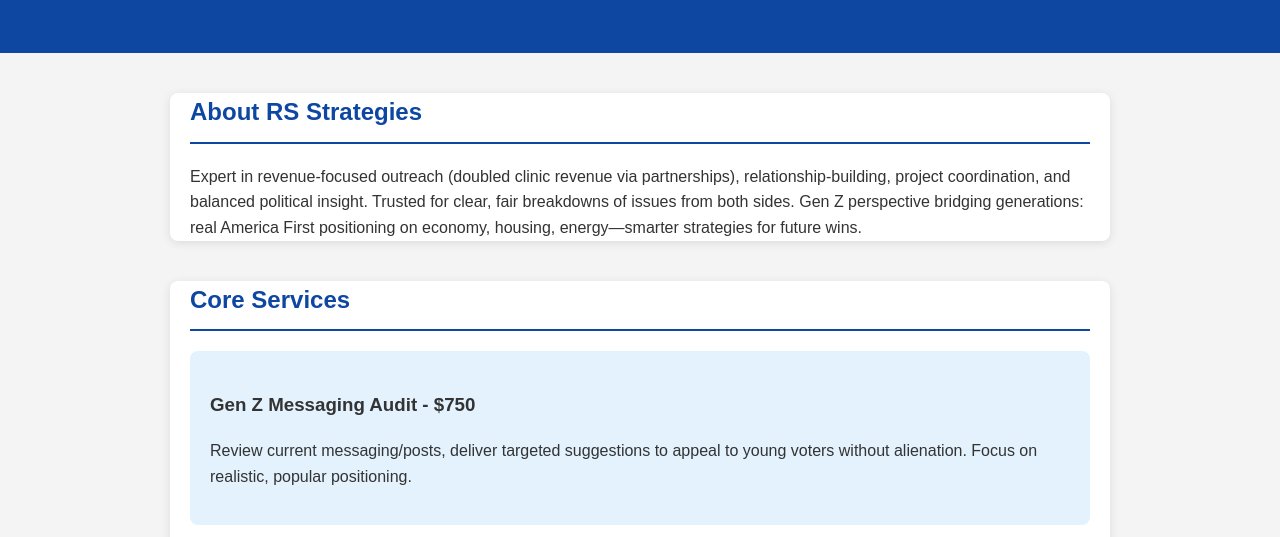
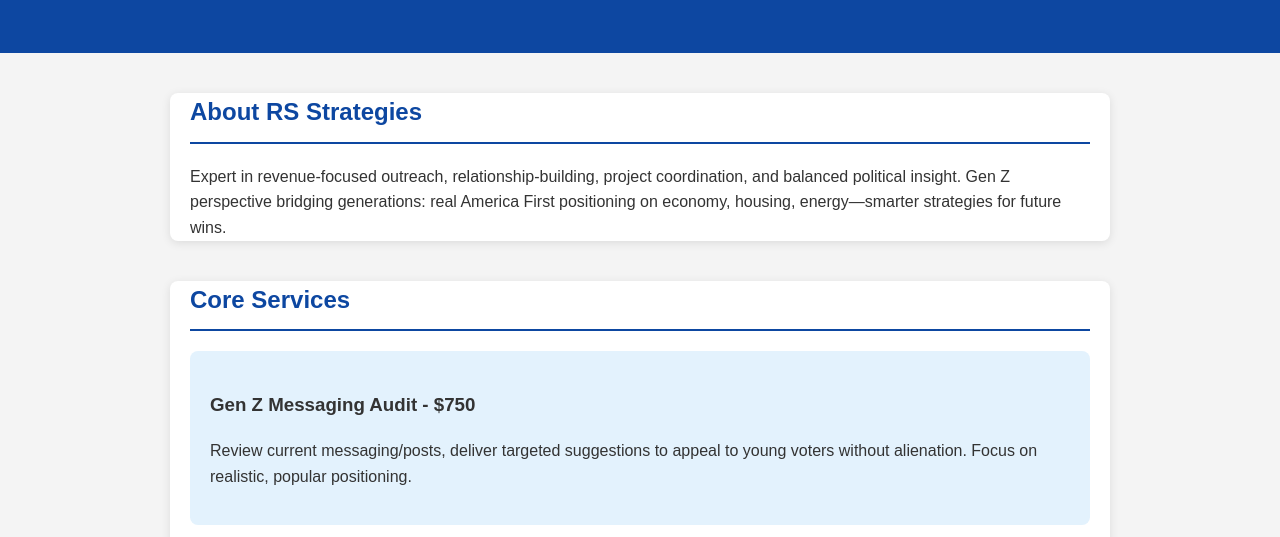
Before and after one commit to ryanschnurr53-ctrl/rs-strategies, a plain HTML site: page index.html in a window 1280 px wide. Shown: the part 245-782 px from the top of the page. Drawn offline with Linux system fonts and the light colour scheme.

Commit message:
Update index.html

```diff
--- a/index.html
+++ b/index.html
@@ -27,7 +27,7 @@
 
   <section id="about">
     <h2>About RS Strategies</h2>
-    <p>Expert in revenue-focused outreach (doubled clinic revenue via partnerships), relationship-building, project coordination, and balanced political insight. Trusted for clear, fair breakdowns of issues from both sides. Gen Z perspective bridging generations: real America First positioning on economy, housing, energy—smarter strategies for future wins.</p>
+    <p>Expert in revenue-focused outreach, relationship-building, project coordination, and balanced political insight. Gen Z perspective bridging generations: real America First positioning on economy, housing, energy—smarter strategies for future wins.</p>
   </section>
 
   <section id="services">
```
